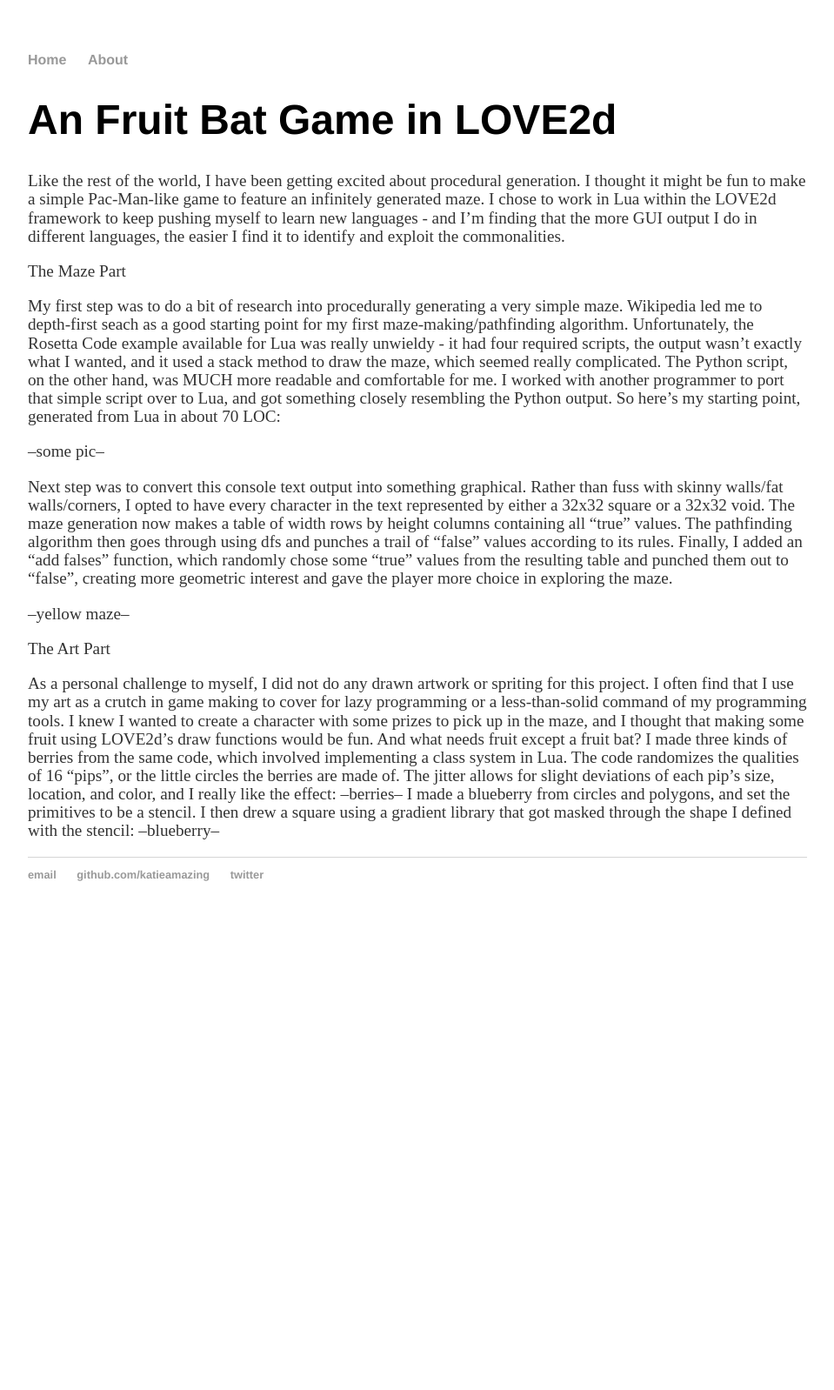
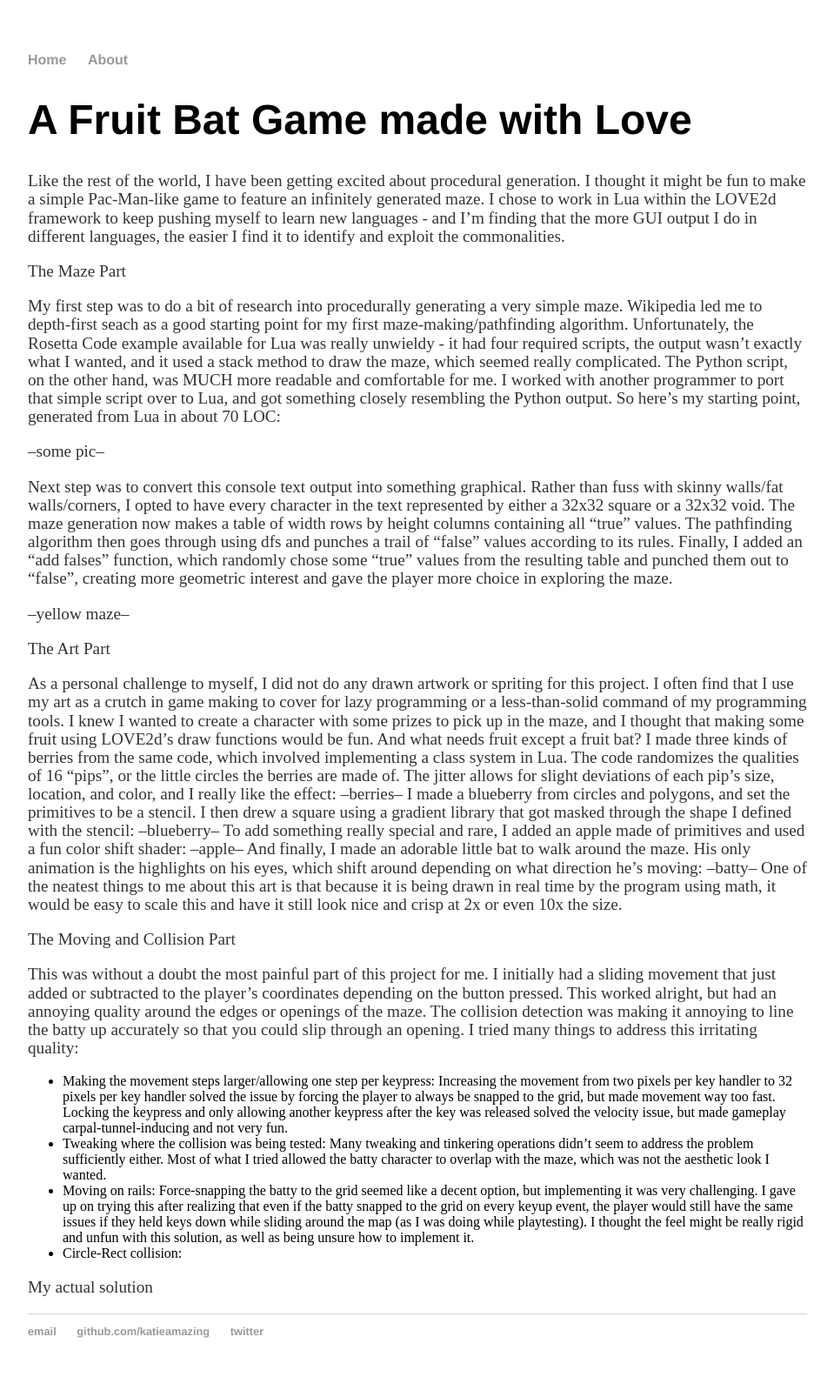
Before and after one commit to katieamazing/katieamazing.github.io, a Jekyll site: the page built from _posts/2016-07-29-fruit-bat-game.md, in a window 1280 px wide. Shown: the whole page at 87% size, without its empty margins (160-1119 px from the left). Built offline with Jekyll 4.4.1, drawn with Linux system fonts in a browser that asks for light colours; before the commit the page ends 1073 px from its top, so only the background shows below that.

Commit message:
Update 2016-07-29-fruit-bat-game.md

```diff
--- a/_posts/2016-07-29-fruit-bat-game.md
+++ b/_posts/2016-07-29-fruit-bat-game.md
@@ -1,6 +1,6 @@
 ---
 layout: post
-title: An Fruit Bat Game in LOVE2d
+title: A Fruit Bat Game made with Love
 date: 2016-07-29
 ---
 
@@ -23,3 +23,18 @@ I made three kinds of berries from the same code, which involved implementing a
 --berries--
 I made a blueberry from circles and polygons, and set the primitives to be a stencil. I then drew a square using a gradient library that got masked through the shape I defined with the stencil:
 --blueberry--
+To add something really special and rare, I added an apple made of primitives and used a fun color shift shader:
+--apple--
+And finally, I made an adorable little bat to walk around the maze. His only animation is the highlights on his eyes, which shift around depending on what direction he's moving:
+--batty--
+One of the neatest things to me about this art is that because it is being drawn in real time by the program using math, it would be easy to scale this and have it still look nice and crisp at 2x or even 10x the size.
+
+The Moving and Collision Part
+
+This was without a doubt the most painful part of this project for me. I initially had a sliding movement that just added or subtracted to the player's coordinates depending on the button pressed. This worked alright, but had an annoying quality around the edges or openings of the maze. The collision detection was making it annoying to line the batty up accurately so that you could slip through an opening. I tried many things to address this irritating quality:
++ Making the movement steps larger/allowing one step per keypress: Increasing the movement from two pixels per key handler to 32 pixels per key handler solved the issue by forcing the player to always be snapped to the grid, but made movement way too fast. Locking the keypress and only allowing another keypress after the key was released solved the velocity issue, but made gameplay carpal-tunnel-inducing and not very fun.
++ Tweaking where the collision was being tested: Many tweaking and tinkering operations didn't seem to address the problem sufficiently either. Most of what I tried allowed the batty character to overlap with the maze, which was not the aesthetic look I wanted.
++ Moving on rails: Force-snapping the batty to the grid seemed like a decent option, but implementing it was very challenging. I gave up on trying this after realizing that even if the batty snapped to the grid on every keyup event, the player would still have the same issues if they held keys down while sliding around the map (as I was doing while playtesting). I thought the feel might be really rigid and unfun with this solution, as well as being unsure how to implement it.
++ Circle-Rect collision:
+
+My actual solution
```
